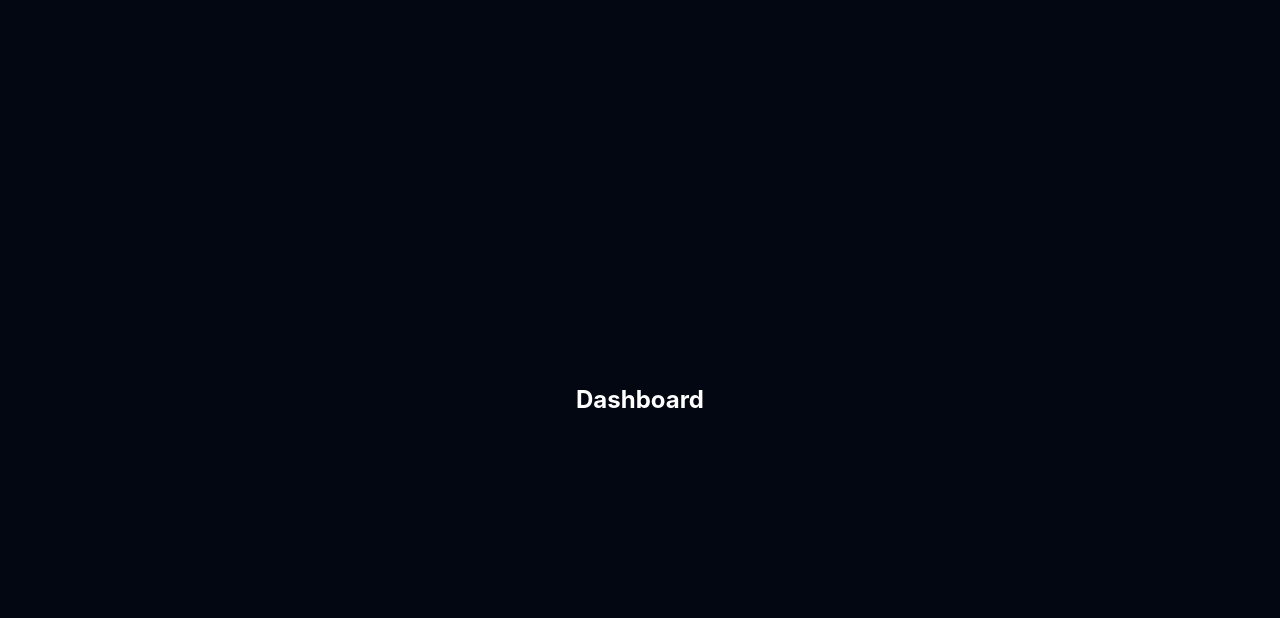
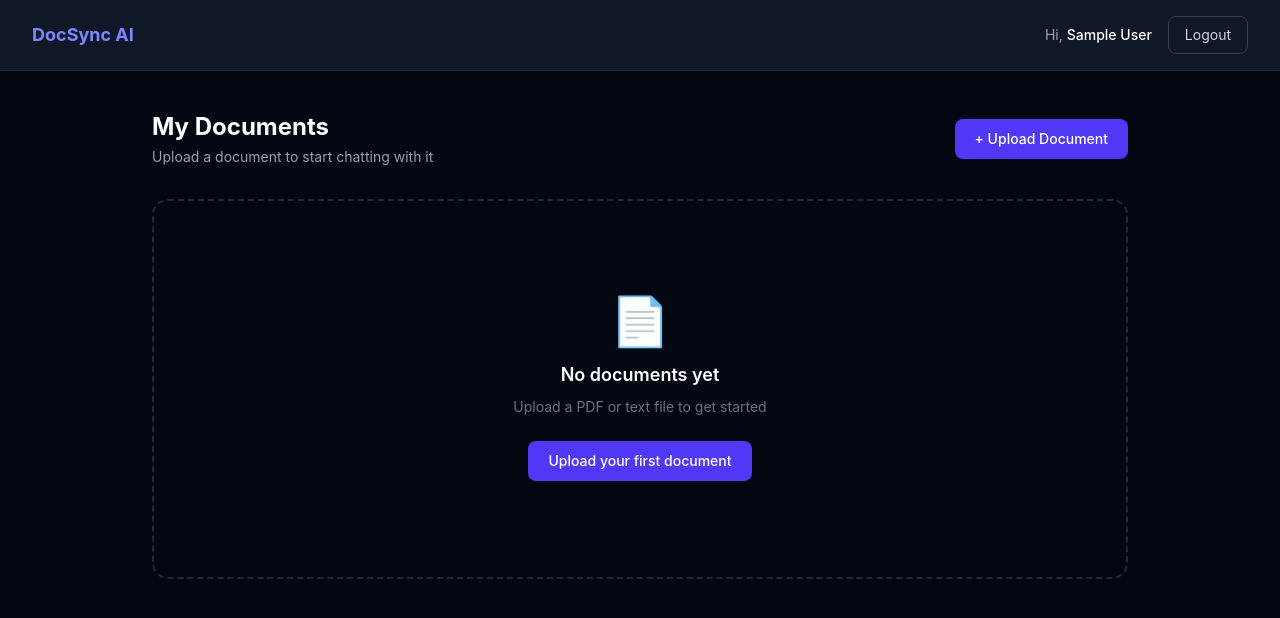
Before and after one commit to yerniteja1/docsync-ai, a React app in the folder frontend/: page /dashboard in a window 1280 px wide. Shown: the top 618 px of the page. Built offline with nearby package versions, Linux system fonts and the light colour scheme; sample sign-in values are in the browser's storage; the HTML template or start-up script is replaced by a standard one.

Commit message:
feat: add protected route and dashboard UI with Nav

```diff
--- a/frontend/src/App.tsx
+++ b/frontend/src/App.tsx
@@ -4,6 +4,7 @@ import Login from './pages/Login'
 import Register from './pages/Register'
 import Dashboard from './pages/Dashboard'
 import NotFound from './pages/NotFound'
+import ProtectedRoute from './components/ProtectedRoute'
 
 function App() {
   return (
@@ -12,7 +13,11 @@ function App() {
         <Route path="/" element={<Home />} />
         <Route path="/login" element={<Login />} />
         <Route path="/register" element={<Register />} />
-        <Route path="/dashboard" element={<Dashboard />} />
+        <Route path="/dashboard" element={
+          <ProtectedRoute>
+            <Dashboard />
+          </ProtectedRoute>
+          } />
         <Route path="*" element={<NotFound />} />
       </Routes>
     </BrowserRouter>
--- /dev/null
+++ b/frontend/src/components/DashboardNav.tsx
@@ -0,0 +1,31 @@
+import { useAuth } from '../lib/AuthContext'
+import { useNavigate } from 'react-router-dom'
+
+function DashboardNav() {
+  const { user, logout } = useAuth()
+  const navigate = useNavigate()
+
+  function handleLogout() {
+    logout()
+    navigate('/')
+  }
+
+  return (
+    <nav className="flex items-center justify-between px-8 py-4 border-b border-gray-800 bg-gray-900">
+      <span className="text-lg font-bold text-indigo-400">DocSync AI</span>
+      <div className="flex items-center gap-4">
+        <span className="text-sm text-gray-400">
+          Hi, <span className="text-white font-medium">{user?.name}</span>
+        </span>
+        <button
+          onClick={handleLogout}
+          className="text-sm border border-gray-700 hover:border-gray-500 text-gray-300 hover:text-white px-4 py-2 rounded-lg transition"
+        >
+          Logout
+        </button>
+      </div>
+    </nav>
+  )
+}
+
+export default DashboardNav
--- /dev/null
+++ b/frontend/src/components/ProtectedRoute.tsx
@@ -0,0 +1,10 @@
+import { Navigate } from "react-router-dom";
+import { useAuth } from "../lib/AuthContext";
+
+function ProtectedRoute ({children}: {children: React.ReactNode}) {
+  const {token} = useAuth()
+  if (!token) return <Navigate to='/login' replace />
+  return <>{children}</>
+}
+
+export default ProtectedRoute;
--- a/frontend/src/pages/Dashboard.tsx
+++ b/frontend/src/pages/Dashboard.tsx
@@ -1,7 +1,39 @@
+import DashboardNav from '../components/DashboardNav'
+import { useState } from 'react'
+
 function Dashboard() {
+  const [documents] = useState([])
+
   return (
-    <div className="min-h-screen bg-gray-950 text-white flex items-center justify-center">
-      <h1 className="text-2xl font-bold">Dashboard</h1>
+    <div className="min-h-screen bg-gray-950 text-white">
+      <DashboardNav />
+
+      <main className="max-w-5xl mx-auto px-6 py-10">
+
+        {/* Header */}
+        <div className="flex items-center justify-between mb-8">
+          <div>
+            <h1 className="text-2xl font-bold">My Documents</h1>
+            <p className="text-gray-400 text-sm mt-1">Upload a document to start chatting with it</p>
+          </div>
+          <button className="bg-indigo-600 hover:bg-indigo-700 text-white px-5 py-2.5 rounded-lg text-sm font-medium transition">
+            + Upload Document
+          </button>
+        </div>
+
+        {/* Empty state */}
+        {documents.length === 0 && (
+          <div className="flex flex-col items-center justify-center border-2 border-dashed border-gray-800 rounded-2xl py-24 text-center">
+            <div className="text-5xl mb-4">📄</div>
+            <h2 className="text-lg font-semibold mb-2">No documents yet</h2>
+            <p className="text-gray-500 text-sm mb-6">Upload a PDF or text file to get started</p>
+            <button className="bg-indigo-600 hover:bg-indigo-700 text-white px-5 py-2.5 rounded-lg text-sm font-medium transition">
+              Upload your first document
+            </button>
+          </div>
+        )}
+
+      </main>
     </div>
   )
 }
```
